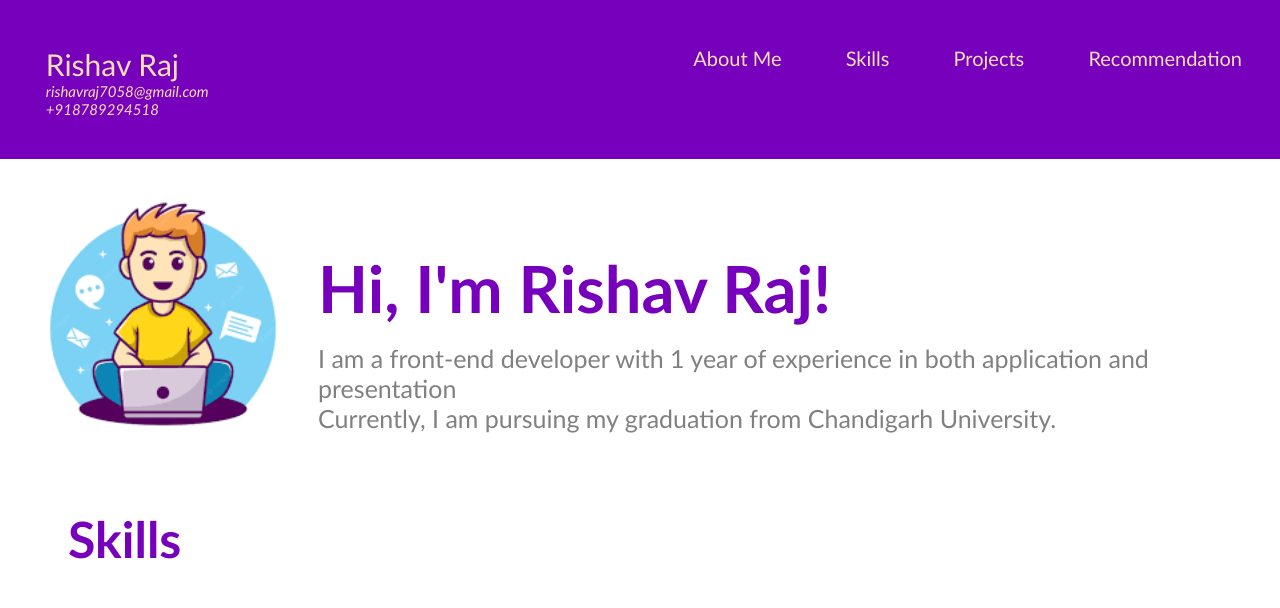
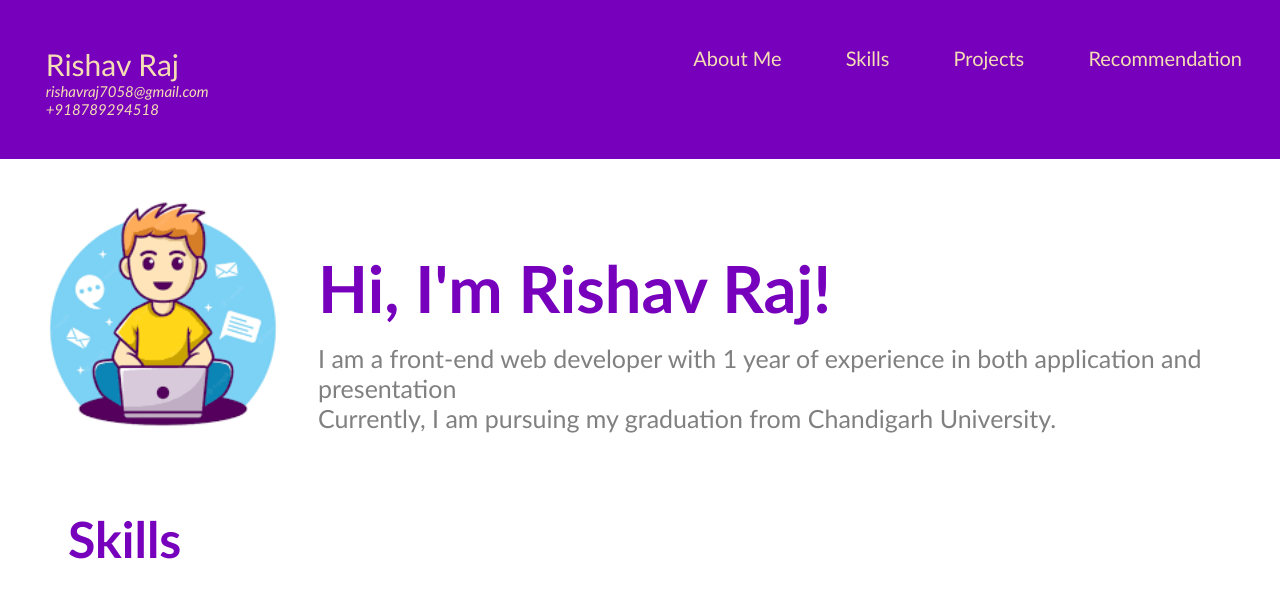
Before and after one commit to rishav7058/portfolio, a plain HTML site: page Portfolio/index.html in a window 1280 px wide. Shown: the top 608 px of the page. Drawn offline with Linux system fonts and the light colour scheme.

Commit message:
Update index.html

```diff
--- a/Portfolio/index.html
+++ b/Portfolio/index.html
@@ -45,7 +45,7 @@
             Hi, I'm Rishav Raj! <img src="" width="60px"/>
           </h1>
           <p>
-            I am a front-end developer with 1 year of experience in both application and presentation
+            I am a front-end web developer with 1 year of experience in both application and presentation
             <br>
             Currently, I am pursuing my graduation from Chandigarh University.
             <br>
```
